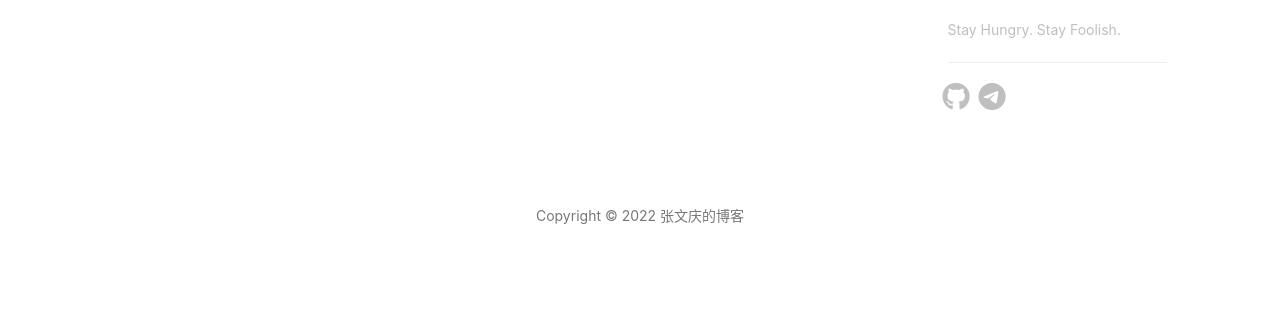
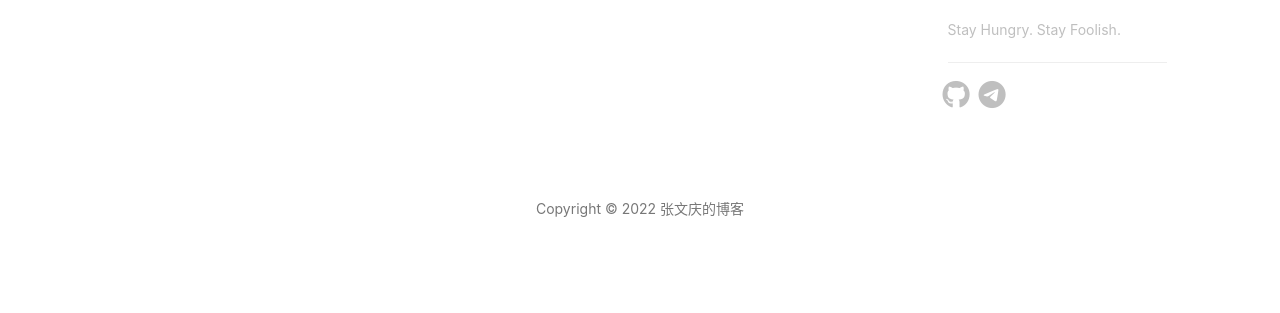
Before and after one commit to Turing-bot/Blog, a Jekyll site: the page built from other.html, in a window 1280 px wide. Shown: the part 784-1097 px from the top of the page. Built offline with Jekyll 4.4.1, drawn with Linux system fonts in a browser that asks for light colours; nearby versions of some CDN libraries; comment, search, counter and statistics services are not loaded.

Commit message:
update blog

```diff
--- a/_includes/head.html
+++ b/_includes/head.html
@@ -65,8 +65,11 @@
   <link rel="stylesheet" href="{{ " /css/blog.min.css" | prepend: site.baseurl
   }}">
 
-  <!-- fontawesome 4.70 CDN -->
-  <script src="https://use.fontawesome.com/89e4f4f133.js"></script>
+  <!-- fontawesome6 CDN -->
+  <script
+    src="https://kit.fontawesome.com/c6a07d31ab.js"
+    crossorigin="anonymous"
+  ></script>
 
   <!-- Google tag (gtag.js) -->
   <script
--- a/_includes/nav.html
+++ b/_includes/nav.html
@@ -35,7 +35,7 @@
             {% endif %} {% endfor %}
             <li class="search-icon">
               <a href="javascript:void(0)">
-                <i class="fa fa-search" aria-hidden="true"></i>
+                <i class="fa-solid fa-magnifying-glass"></i>
               </a>
             </li>
           </ul>
--- a/_includes/search.html
+++ b/_includes/search.html
@@ -2,7 +2,7 @@
 <div class="search-page">
   <div class="search-icon-close-container">
     <span class="search-icon-close">
-      <i class="fa fa-chevron-down" aria-hidden="true"></i>
+      <i class="fa-solid fa-chevron-down"></i>
     </span>
   </div>
   <div class="search-main container">
--- a/_includes/sns-links.html
+++ b/_includes/sns-links.html
@@ -5,13 +5,13 @@
     {% endif %} {% if site.github_username %}
     <li>
       <a target="_blank" href="https://github.com/{{ site.github_username }}">
-        <i class="fa fa-github fa-2x" aria-hidden="true"></i>
+        <i class="fa-brands fa-github fa-2xl"></i>
       </a>
     </li>
     {% endif %} {% if site.telegram_username %}
     <li>
       <a target="_blank" href="https://t.me/{{ site.telegram_username }}">
-        <i class="fa fa-telegram fa-2x" aria-hidden="true"></i>
+        <i class="fa-brands fa-telegram fa-2xl"></i>
       </a>
     </li>
     {% endif %}
--- a/_includes/top.html
+++ b/_includes/top.html
@@ -1,6 +1,6 @@
 <div id="backtop">
   <a href="#">
-    <i class="fa fa-arrow-up" aria-hidden="true"></i>
+    <i class="fa-solid fa-arrow-up"></i>
   </a>
 </div>
 
```
